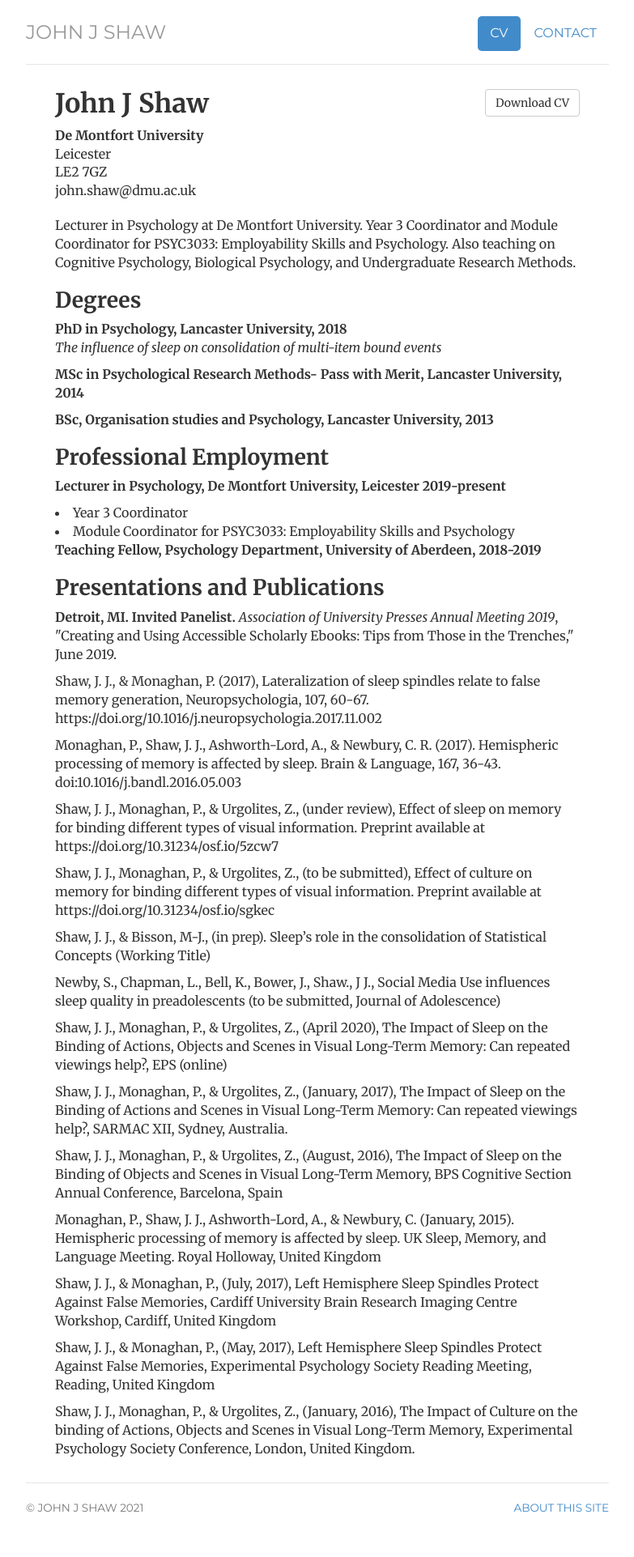
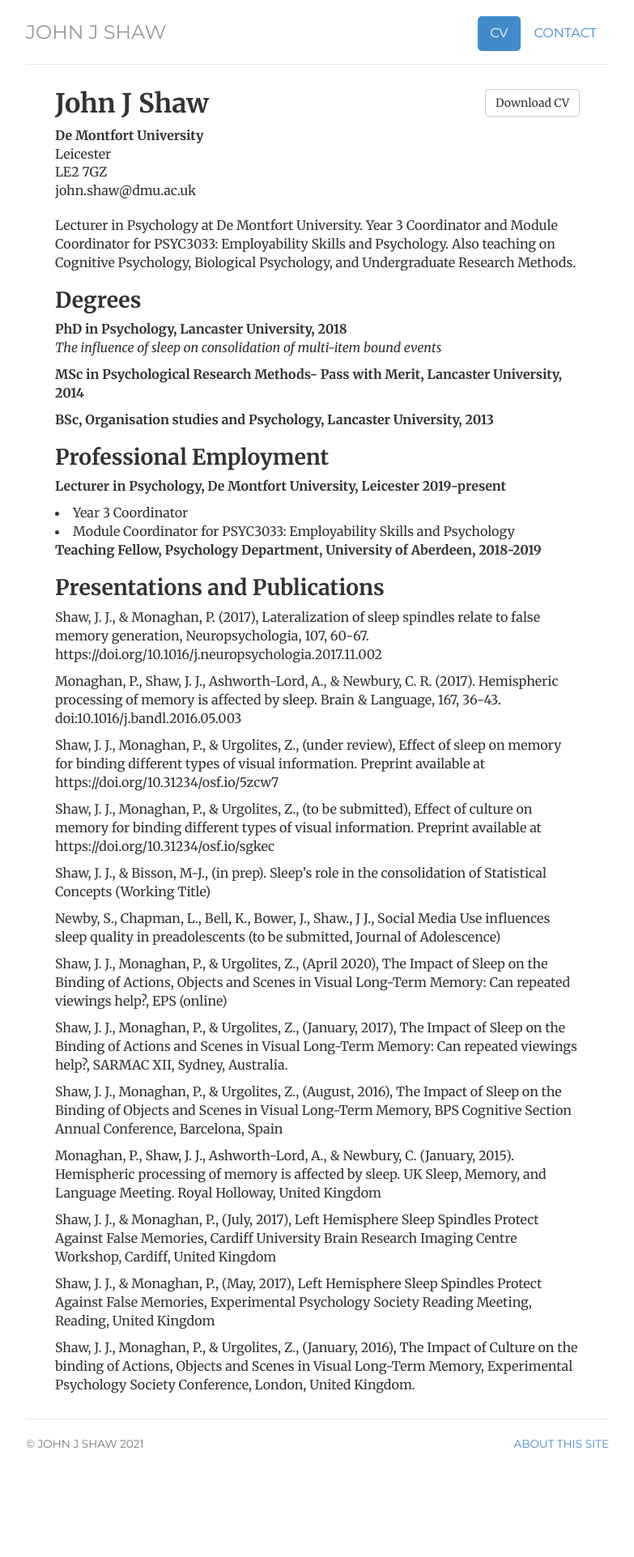
Before and after one commit to JohnJShaw/johnjshaw.github.io, a Jekyll site: the page built from cv/index.html, in a window 1280 px wide. Shown: the whole page at 81% size, without its empty margins (248-1031 px from the left). Built offline with Jekyll 4.4.1, drawn with Linux system fonts in a browser that asks for light colours; after the commit the page ends 1844 px from its top, so only the background shows below that.

Commit message:
Update index.html

```diff
--- a/cv/index.html
+++ b/cv/index.html
@@ -38,7 +38,6 @@
 				<p><strong>Teaching Fellow, Psychology Department, University of Aberdeen, 2018-2019</strong></p>
 
 					<h2>Presentations and Publications</h2>
-					<p><strong>Detroit, MI. Invited Panelist.</strong> <em>Association of University Presses Annual Meeting 2019</em>, "Creating and Using Accessible Scholarly Ebooks: Tips from Those in the Trenches," June 2019.</p>
 
 					<p><Hartley, C., Harrison, N. & Shaw, J.J. Does Autism Affect Children’s Identification of Ownership and Defence of Ownership Rights?. J Autism Dev Disord (2021). https://doi.org/10.1007/s10803-021-04872-6 </p>
 
```
